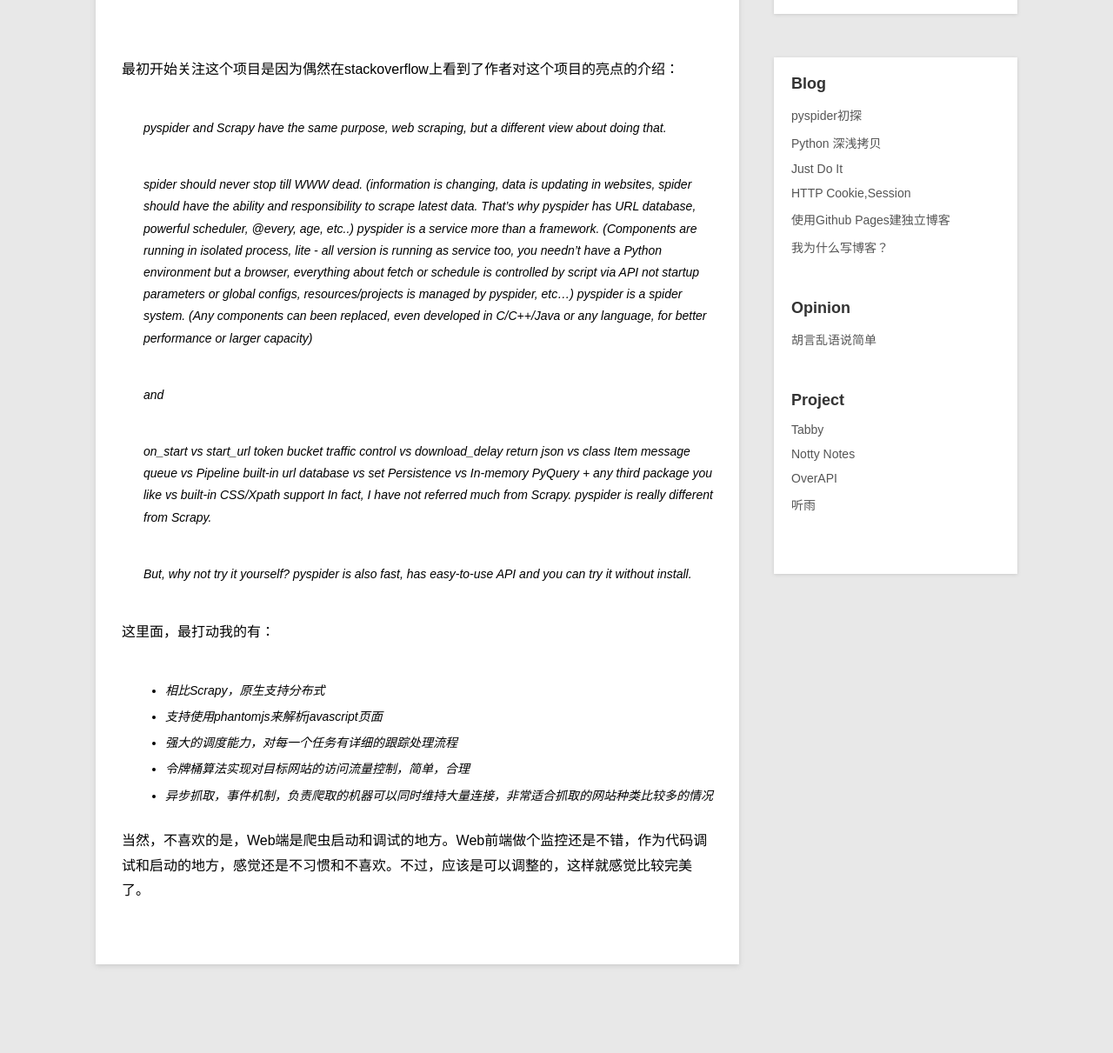
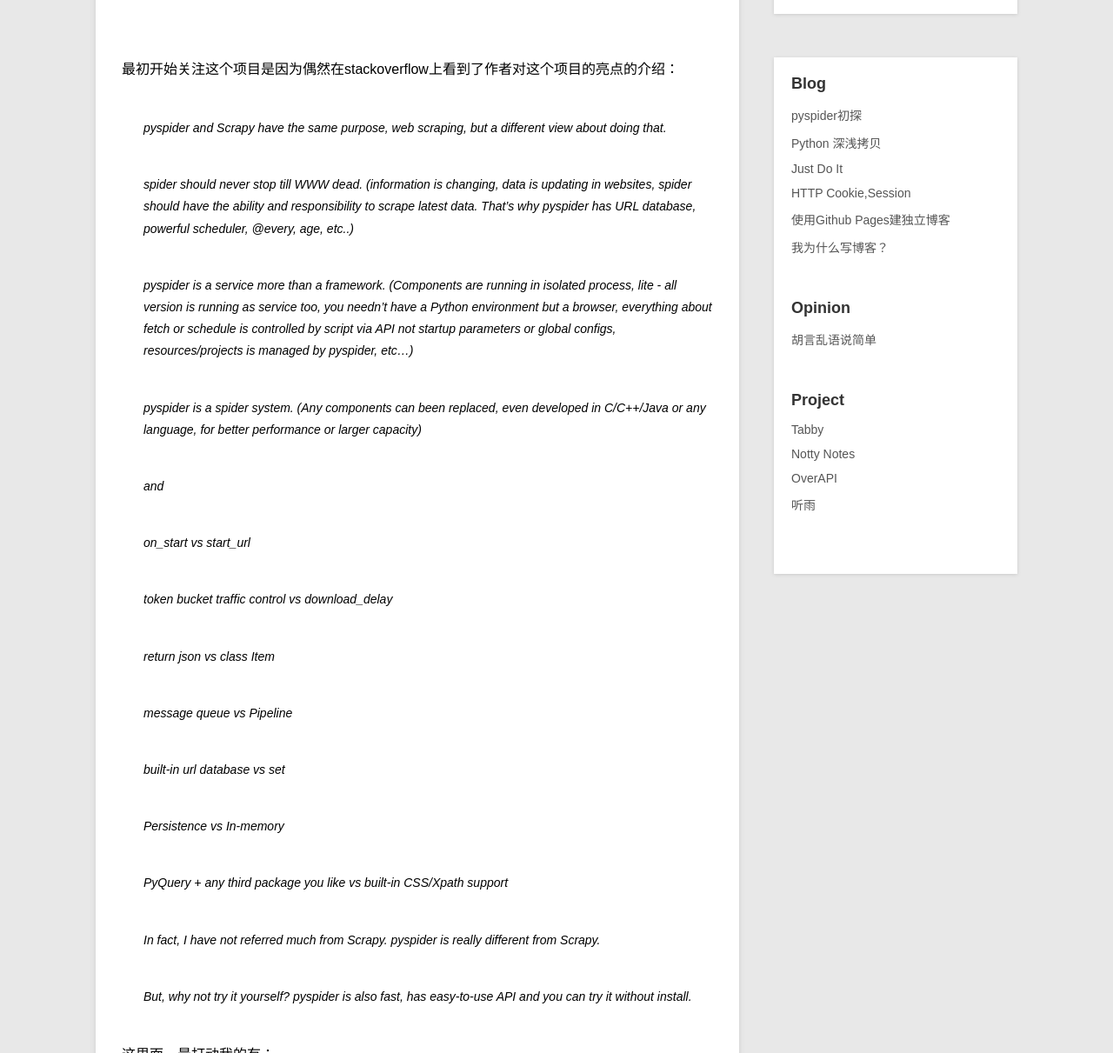
Before and after one commit to tylderen/tylderen.github.io, a Jekyll site: the page built from _posts/blog/2015-11-12-pyspider-start.md, in a window 1280 px wide and 1400 px high, cut to the strip 189-1400 px from the top of the window. Shown: the whole strip at 87% size. Built offline with Jekyll 4.4.1, drawn with Linux system fonts in a browser that asks for light colours; Markdown is read by kramdown in place of the engine named in the settings.

```diff
--- a/_posts/blog/2015-11-12-pyspider-start.md
+++ b/_posts/blog/2015-11-12-pyspider-start.md
@@ -9,19 +9,28 @@ category: blog
 > pyspider and Scrapy have the same purpose, web scraping, but a different view about doing that.
 
 > spider should never stop till WWW dead. (information is changing, data is updating in websites, spider should have the ability and responsibility to scrape latest data. That's why pyspider has URL database, powerful scheduler, @every, age, etc..)
-pyspider is a service more than a framework. (Components are running in isolated process, lite - all version is running as service too, you needn't have a Python environment but a browser, everything about fetch or schedule is controlled by script via API not startup parameters or global configs, resources/projects is managed by pyspider, etc...)
-pyspider is a spider system. (Any components can been replaced, even developed in C/C++/Java or any language, for better performance or larger capacity)
+
+> pyspider is a service more than a framework. (Components are running in isolated process, lite - all version is running as service too, you needn't have a Python environment but a browser, everything about fetch or schedule is controlled by script via API not startup parameters or global configs, resources/projects is managed by pyspider, etc...)
+
+> pyspider is a spider system. (Any components can been replaced, even developed in C/C++/Java or any language, for better performance or larger capacity)
 
 > and
 
 > on_start vs start_url
-token bucket traffic control vs download_delay
-return json vs class Item
-message queue vs Pipeline
-built-in url database vs set
-Persistence vs In-memory
-PyQuery + any third package you like vs built-in CSS/Xpath support
-In fact, I have not referred much from Scrapy. pyspider is really different from Scrapy.
+
+> token bucket traffic control vs download_delay
+
+> return json vs class Item
+
+> message queue vs Pipeline
+
+> built-in url database vs set
+
+> Persistence vs In-memory
+
+> PyQuery + any third package you like vs built-in CSS/Xpath support
+
+> In fact, I have not referred much from Scrapy. pyspider is really different from Scrapy.
 
 > But, why not try it yourself? pyspider is also fast, has easy-to-use API and you can try it without install.
 
```
